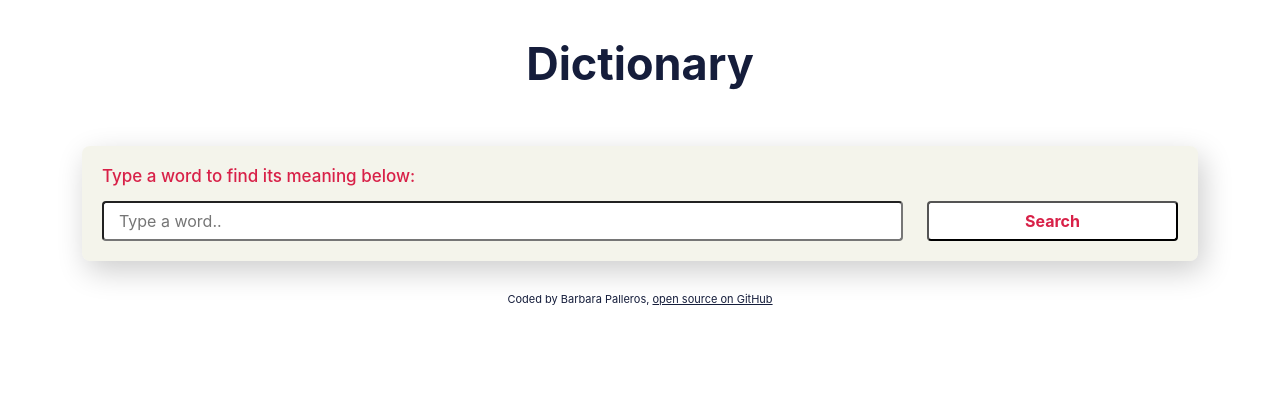
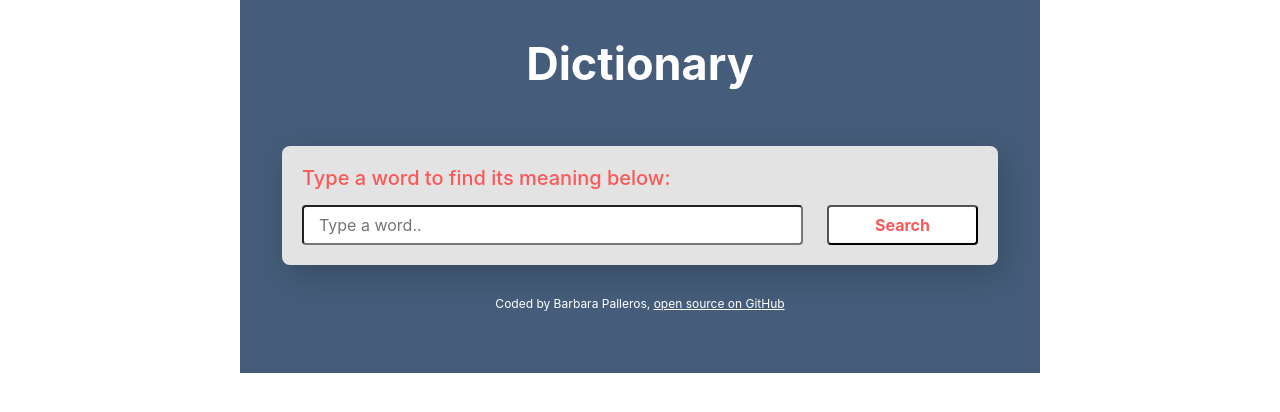
Before and after one commit to kibi-00/dictionary-project, a React (Create React App) app: page / in a window 1280 px wide. Shown: the top 412 px of the page. Built offline with nearby package versions, Linux system fonts and the light colour scheme.

Commit message:
style changes

```diff
--- a/src/App.css
+++ b/src/App.css
@@ -1,28 +1,34 @@
 :root {
-  --first-color: #151d3b;
-  --second-color: #6ebf8b;
-  --third-color: #d82148;
-  --light-color: 218, 219, 189;
+  --first-color: #233142;
+  --second-color: #455d7a;
+  --third-color: #f95959;
+  --light-color: #e3e3e3;
 }
 
 .App {
   text-align: center;
   margin: 0 auto;
   padding: 30px;
+  max-width: 800px;
+  background-color: #455d7a;
 }
 
 .App-header {
   font-size: 45px;
-  color: var(--first-color);
+  color: white;
   font-weight: bold;
 }
 
 .App-footer {
-  font-size: 11px;
+  font-size: 12px;
   margin: 30px auto;
-  color: var(--first-color);
+  color: white;
 }
 
 .App-footer a {
-  color: var(--first-color);
+  color: white;
 }
+
+.App-footer a:hover {
+  font-weight: bold;
+}
--- a/src/Dictionary.css
+++ b/src/Dictionary.css
@@ -1,12 +1,12 @@
 .Dictionary h1 {
-  font-size: 17px;
+  font-size: 20px;
   margin-bottom: 15px;
   color: var(--third-color);
   text-align: left;
 }
 
 .Dictionary section {
-  background-color: rgba(var(--light-color), 0.3);
+  background-color: var(--light-color);
   border-radius: 8px;
   padding: 20px 20px;
   margin: 20px auto;
--- a/src/Dictionary.js
+++ b/src/Dictionary.js
@@ -29,7 +29,7 @@ export default function Dictionary() {
         <h1>Type a word to find its meaning below:</h1>
         <form onSubmit={handleSubmit}>
           <div className="row">
-            <div className="col-9">
+            <div className="col-sm-9">
               <input
                 type="search"
                 placeholder="Type a word.."
@@ -37,7 +37,7 @@ export default function Dictionary() {
                 className="w-100"
               />
             </div>
-            <div className="col-3">
+            <div className="col-sm-3">
               <input
                 type="submit"
                 value="Search"
--- a/src/Phonetics.css
+++ b/src/Phonetics.css
@@ -8,14 +8,14 @@
   transition: all 150ms ease-in-out;
   border-radius: 50px;
   padding: 6px 15px;
-  border: solid 2px var(--first-color);
-  color: var(--first-color);
-  background-color: var(--second-color);
+  border: solid 2px var(--third-color);
+  color: var(--light-color);
+  background-color: var(--third-color);
 }
 
 .Phonetics .listen-button:hover {
-  color: var(--light-color);
-  background-color: var(--background-color);
+  color: var(--third-color);
+  background-color: var(--light-color);
 }
 
 .Phonetics .phonetic-text {
--- a/src/Synonyms.css
+++ b/src/Synonyms.css
@@ -7,5 +7,5 @@
 
 .Synonyms li {
   margin: auto 10px;
-  color: var(--light-color);
+  color: var(--second-color);
 }
```
